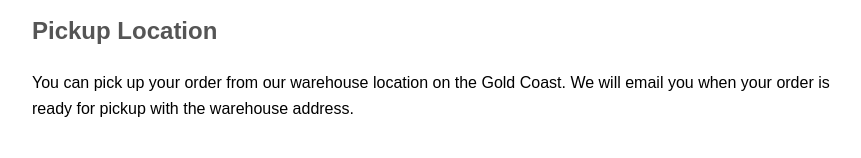
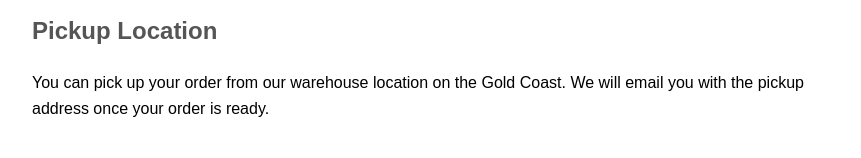
Before and after one commit to harleyjameswilson86-prog/Fancy-cardboard-store, a plain HTML site: page pickup.html in a window 1280 px wide. Shown: the part 158-316 px from the top of the page, without its empty margins (208-1069 px from the left). Drawn offline with Linux system fonts and the light colour scheme.

Commit message:
Update pickup policy text

```diff
--- a/pickup.html
+++ b/pickup.html
@@ -16,7 +16,7 @@ a { color: #FF6600; }
 <p><strong>Last updated:</strong> March 2026</p>
 
 <h2>Pickup Location</h2>
-<p>You can pick up your order from our warehouse location on the Gold Coast. We will email you when your order is ready for pickup with the warehouse address.</p>
+<p>You can pick up your order from our warehouse location on the Gold Coast. We will email you with the pickup address once your order is ready.</p>
 
 <h2>Pickup Hours</h2>
 <p>Our pickup hours are Monday to Friday, 9am to 5pm. Please contact us if you need to arrange a different time.</p>
```
